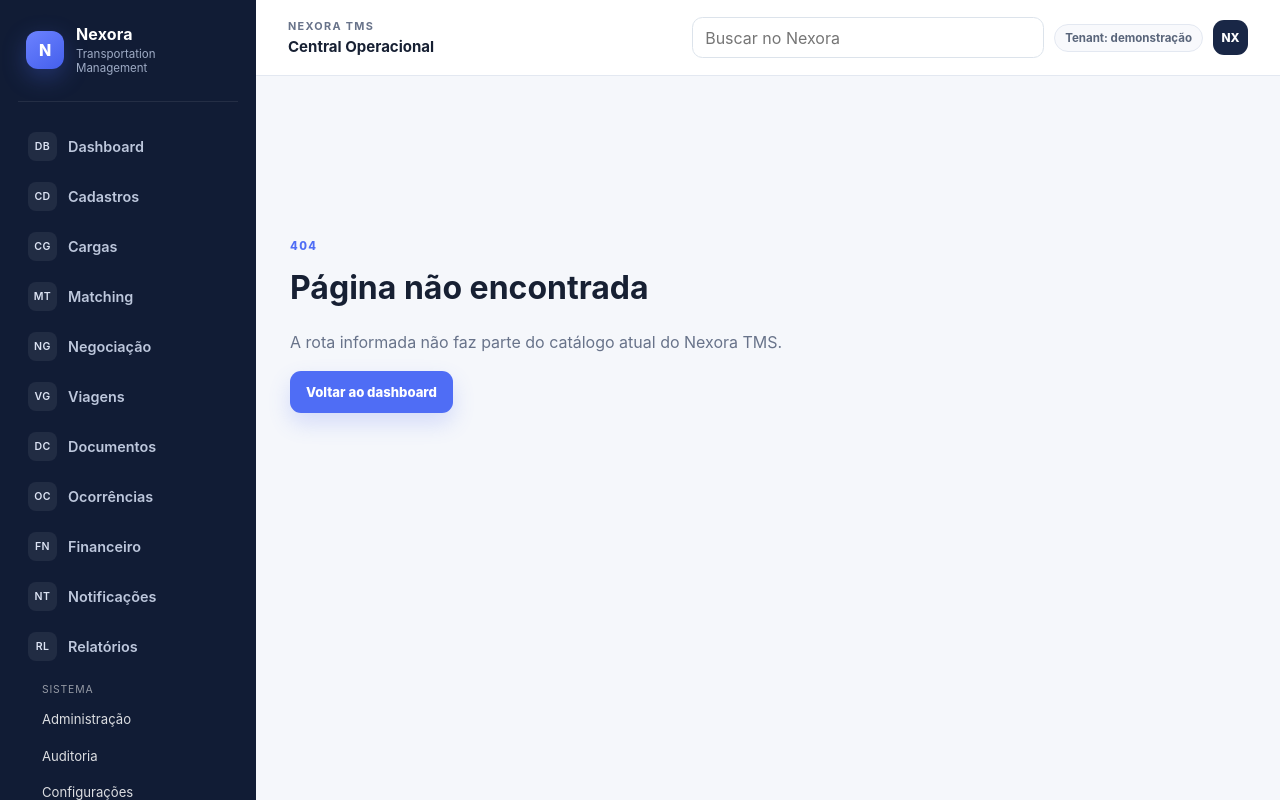
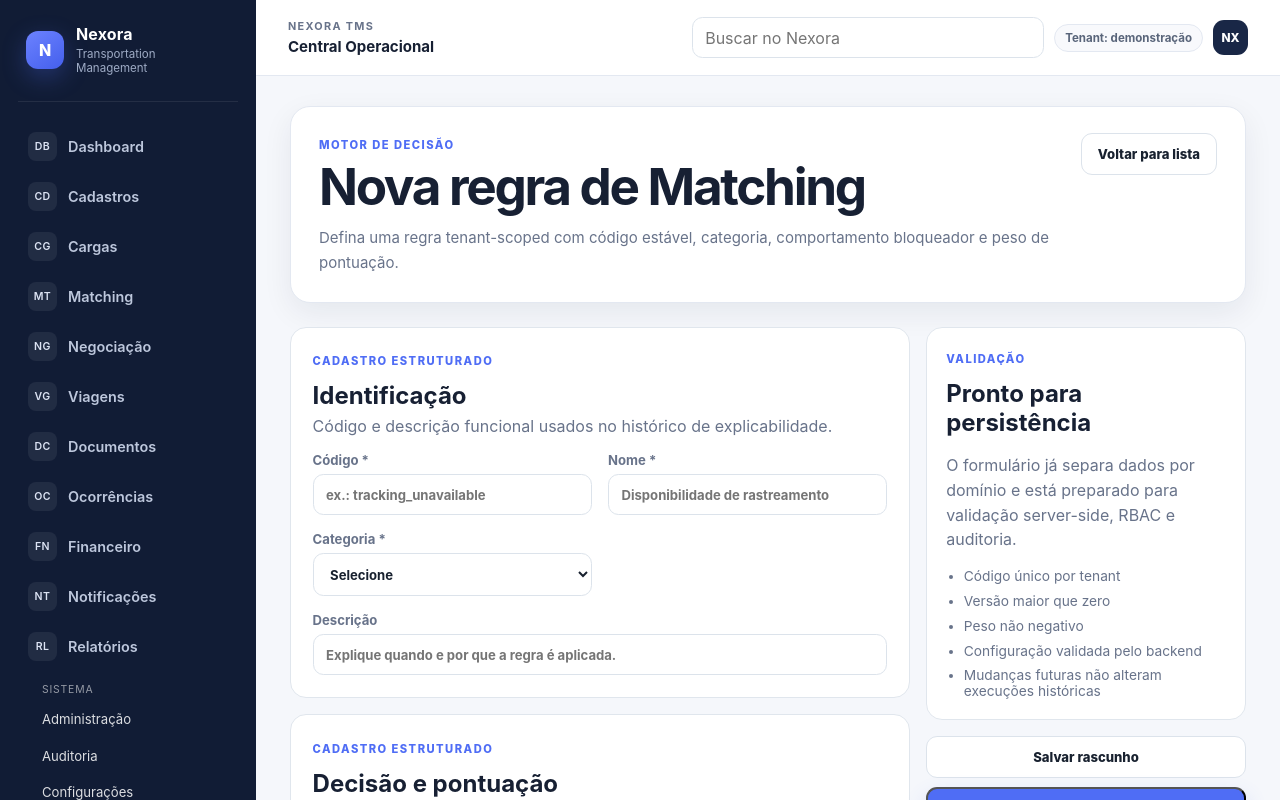
Before and after one commit to brunabarrichello/nexora-tms, a Next.js app in the folder apps/web/: page /matching/regras/nova in a window 1280 px wide. Before the commit this address had no page. Shown: the top 800 px of the page. Built offline with nearby package versions, Linux system fonts and the light colour scheme.

Commit message:
feat(web): add matching rule form page

```diff
--- /dev/null
+++ b/apps/web/app/matching/regras/nova/page.tsx
@@ -0,0 +1,48 @@
+import { FormPage } from '../../../_components/form-page';
+
+export const metadata = { title: 'Nova Regra de Matching' };
+
+export default function Page() {
+  return (
+    <FormPage
+      eyebrow="Motor de decisão"
+      title="Nova regra de Matching"
+      description="Defina uma regra tenant-scoped com código estável, categoria, comportamento bloqueador e peso de pontuação."
+      backHref="/matching/regras"
+      groups={[
+        {
+          title: 'Identificação',
+          description: 'Código e descrição funcional usados no histórico de explicabilidade.',
+          fields: [
+            { name: 'code', label: 'Código', placeholder: 'ex.: tracking_unavailable', required: true },
+            { name: 'name', label: 'Nome', placeholder: 'Disponibilidade de rastreamento', required: true },
+            {
+              name: 'category',
+              label: 'Categoria',
+              required: true,
+              options: ['eligibility', 'capacity', 'equipment', 'compliance', 'availability', 'commercial', 'preference'],
+            },
+            { name: 'description', label: 'Descrição', placeholder: 'Explique quando e por que a regra é aplicada.', wide: true },
+          ],
+        },
+        {
+          title: 'Decisão e pontuação',
+          description: 'Configure o efeito da regra sem permitir expressões livres de política.',
+          fields: [
+            { name: 'version', label: 'Versão', type: 'number', required: true },
+            { name: 'weight', label: 'Peso', type: 'number', required: true },
+            { name: 'blocking', label: 'Bloqueadora', options: ['false', 'true'], required: true },
+            { name: 'active', label: 'Ativa', options: ['true', 'false'], required: true },
+          ],
+        },
+      ]}
+      checklist={[
+        'Código único por tenant',
+        'Versão maior que zero',
+        'Peso não negativo',
+        'Configuração validada pelo backend',
+        'Mudanças futuras não alteram execuções históricas',
+      ]}
+    />
+  );
+}
```
